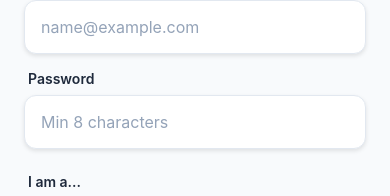
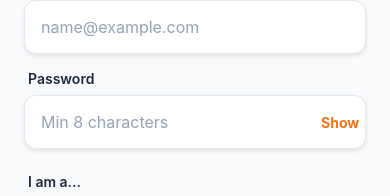
Before and after one commit to danyal-haider/TextileFlow, a React Native app in the folder frontend/: screen /Register in a window 390 px wide. Shown: the part 338-534 px from the top of the page. Built offline with nearby package versions, Linux system fonts and the light colour scheme.

Commit message:
feat: add show/hide password toggle to Login and Register screens

```diff
--- a/frontend/src/screens/LoginScreen.js
+++ b/frontend/src/screens/LoginScreen.js
@@ -7,6 +7,7 @@ import { colors, spacing, typography, shadows } from '../theme';
 const LoginScreen = ({ navigation }) => {
     const [email, setEmail] = useState('');
     const [password, setPassword] = useState('');
+    const [hidePassword, setHidePassword] = useState(true);
     const { login, isLoading } = useContext(AuthContext);
 
     return (
@@ -36,14 +37,22 @@ const LoginScreen = ({ navigation }) => {
 
                     <View style={styles.inputContainer}>
                         <Text style={styles.inputLabel}>Password</Text>
+                        <View style={styles.passwordWrapper}>
                             <TextInput
-                            style={styles.input}
+                                style={styles.passwordInput}
                                 placeholder="********"
                                 placeholderTextColor="#94A3B8"
                                 value={password}
                                 onChangeText={setPassword}
-                            secureTextEntry
+                                secureTextEntry={hidePassword}
                             />
+                            <TouchableOpacity
+                                onPress={() => setHidePassword(!hidePassword)}
+                                style={styles.showHideButton}
+                            >
+                                <Text style={styles.showHideText}>{hidePassword ? 'Show' : 'Hide'}</Text>
+                            </TouchableOpacity>
+                        </View>
                     </View>
 
                     <TouchableOpacity style={styles.forgotPassword}>
@@ -117,6 +126,32 @@ const styles = StyleSheet.create({
         borderColor: colors.border,
         ...shadows.small,
     },
+    passwordWrapper: {
+        flexDirection: 'row',
+        alignItems: 'center',
+        backgroundColor: colors.surface,
+        borderRadius: 12,
+        borderWidth: 1,
+        borderColor: colors.border,
+        ...shadows.small,
+    },
+    passwordInput: {
+        flex: 1,
+        paddingHorizontal: spacing.m,
+        paddingVertical: spacing.m,
+        fontSize: 16,
+        color: colors.text,
+    },
+    showHideButton: {
+        paddingHorizontal: spacing.m,
+        paddingVertical: spacing.m,
+        justifyContent: 'center',
+    },
+    showHideText: {
+        color: colors.secondary,
+        fontWeight: 'bold',
+        fontSize: 14,
+    },
     forgotPassword: {
         alignSelf: 'flex-end',
         marginBottom: spacing.l,
--- a/frontend/src/screens/RegisterScreen.js
+++ b/frontend/src/screens/RegisterScreen.js
@@ -8,6 +8,7 @@ const RegisterScreen = ({ navigation }) => {
     const [name, setName] = useState('');
     const [email, setEmail] = useState('');
     const [password, setPassword] = useState('');
+    const [hidePassword, setHidePassword] = useState(true);
     const [role, setRole] = useState('exporter');
 
     const { register, isLoading } = useContext(AuthContext);
@@ -51,14 +52,22 @@ const RegisterScreen = ({ navigation }) => {
 
                         <View style={styles.inputContainer}>
                             <Text style={styles.inputLabel}>Password</Text>
+                            <View style={styles.passwordWrapper}>
                                 <TextInput
-                                style={styles.input}
+                                    style={styles.passwordInput}
                                     placeholder="Min 8 characters"
                                     placeholderTextColor="#94A3B8"
                                     value={password}
                                     onChangeText={setPassword}
-                                secureTextEntry
+                                    secureTextEntry={hidePassword}
                                 />
+                                <TouchableOpacity
+                                    onPress={() => setHidePassword(!hidePassword)}
+                                    style={styles.showHideButton}
+                                >
+                                    <Text style={styles.showHideText}>{hidePassword ? 'Show' : 'Hide'}</Text>
+                                </TouchableOpacity>
+                            </View>
                         </View>
 
                         <View style={styles.roleContainer}>
@@ -151,6 +160,32 @@ const styles = StyleSheet.create({
         borderColor: colors.border,
         ...shadows.small,
     },
+    passwordWrapper: {
+        flexDirection: 'row',
+        alignItems: 'center',
+        backgroundColor: colors.surface,
+        borderRadius: 12,
+        borderWidth: 1,
+        borderColor: colors.border,
+        ...shadows.small,
+    },
+    passwordInput: {
+        flex: 1,
+        paddingHorizontal: spacing.m,
+        paddingVertical: spacing.m,
+        fontSize: 16,
+        color: colors.text,
+    },
+    showHideButton: {
+        paddingHorizontal: spacing.m,
+        paddingVertical: spacing.m,
+        justifyContent: 'center',
+    },
+    showHideText: {
+        color: colors.secondary,
+        fontWeight: 'bold',
+        fontSize: 14,
+    },
     roleContainer: {
         marginBottom: spacing.l,
         marginTop: spacing.s,
```
Lines whose indentation alone changed are shown as unchanged.
